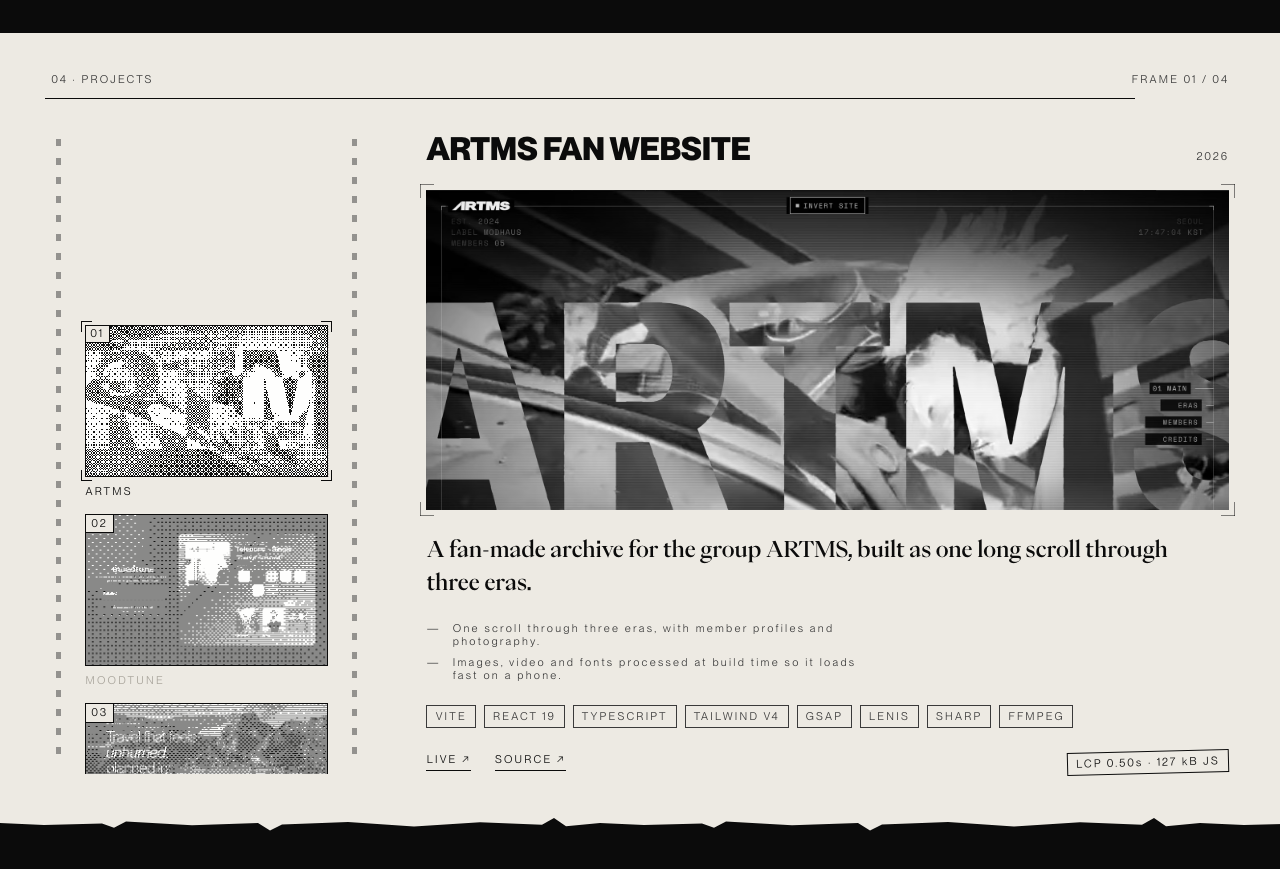
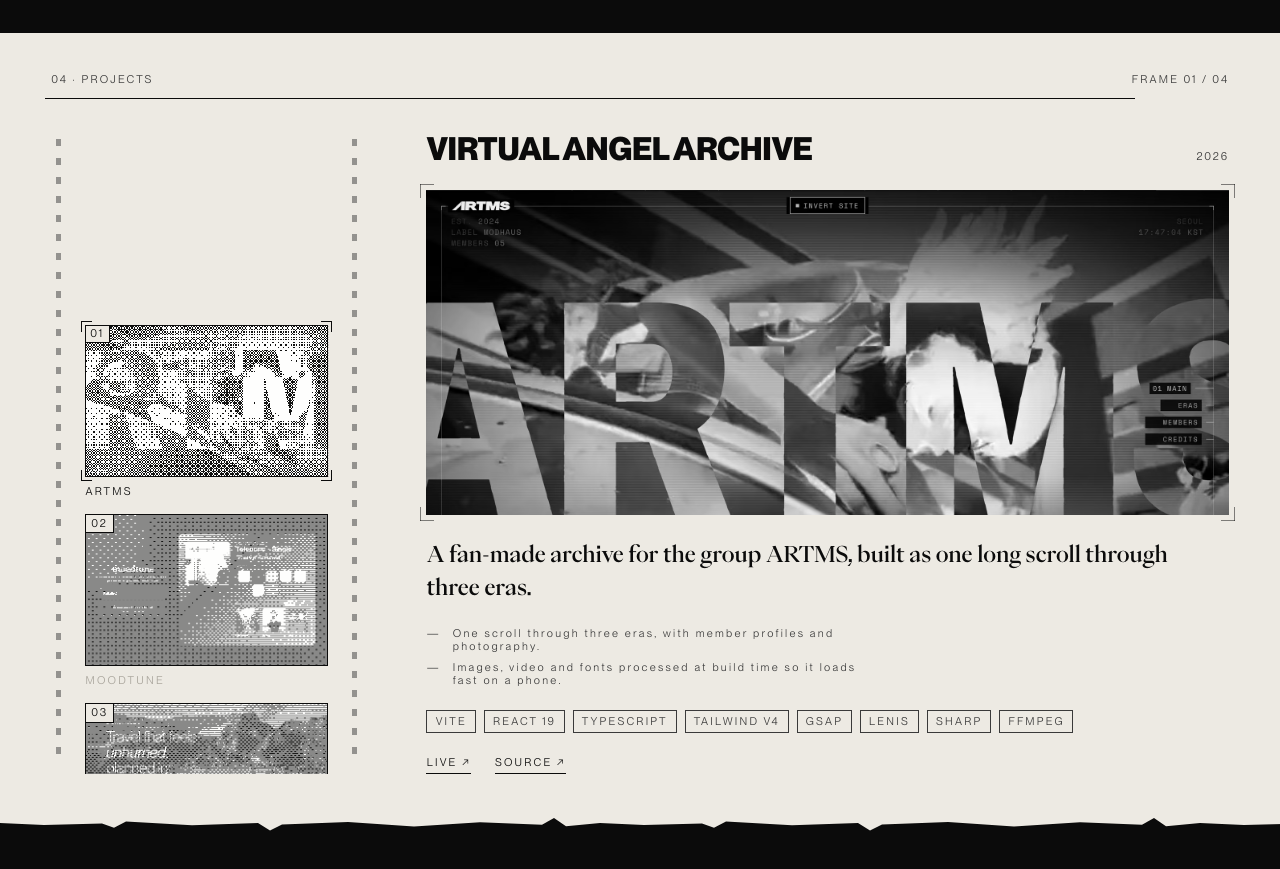
Before and after one commit to danil-tzn31/portfolio, a Next.js app: page / in a window 1280 px wide. Shown: the part 2820-3689 px from the top of the page. Built offline with nearby package versions, Linux system fonts and the light colour scheme.

Commit message:
Remove the measured stat from the ARTMS project

```diff
--- a/src/components/projects/ProjectDetail.tsx
+++ b/src/components/projects/ProjectDetail.tsx
@@ -97,13 +97,6 @@
         >
           Source &#8599;
         </a>
-        {project.stat && (
-          // Not uppercased: these are units, and "127 KB" is a different
-          // thing from "127 kB".
-          <p className="type-meta ml-auto rotate-[calc(var(--tilt)*-1)] border border-ink px-2 py-1 normal-case">
-            {project.stat}
-          </p>
-        )}
       </div>
     </article>
   );
--- a/src/data/projects.ts
+++ b/src/data/projects.ts
@@ -10,15 +10,13 @@
   stack: readonly string[];
   links: { live?: string; source: string };
   media: { kind: 'plate'; base: string } | { kind: 'chart' };
-  /** A measured figure, stamped. Never an estimate. */
-  stat?: string;
 };
 
 export const projects: readonly Project[] = [
   {
     n: '01',
     slug: 'ARTMS',
-    title: 'ARTMS Fan Website',
+    title: 'Virtual Angel Archive',
     year: '2026',
     plain: 'A fan-made archive for the group ARTMS, built as one long scroll through three eras.',
     does: [
@@ -28,7 +26,6 @@
     stack: ['Vite', 'React 19', 'TypeScript', 'Tailwind v4', 'GSAP', 'Lenis', 'sharp', 'ffmpeg'],
     links: { live: 'https://artms-website.vercel.app', source: 'https://github.com/danil-tzn31/ARTMS-Website' },
     media: { kind: 'plate', base: 'artms' },
-    stat: 'LCP 0.50s · 127 kB JS',
   },
   {
     n: '02',
```
